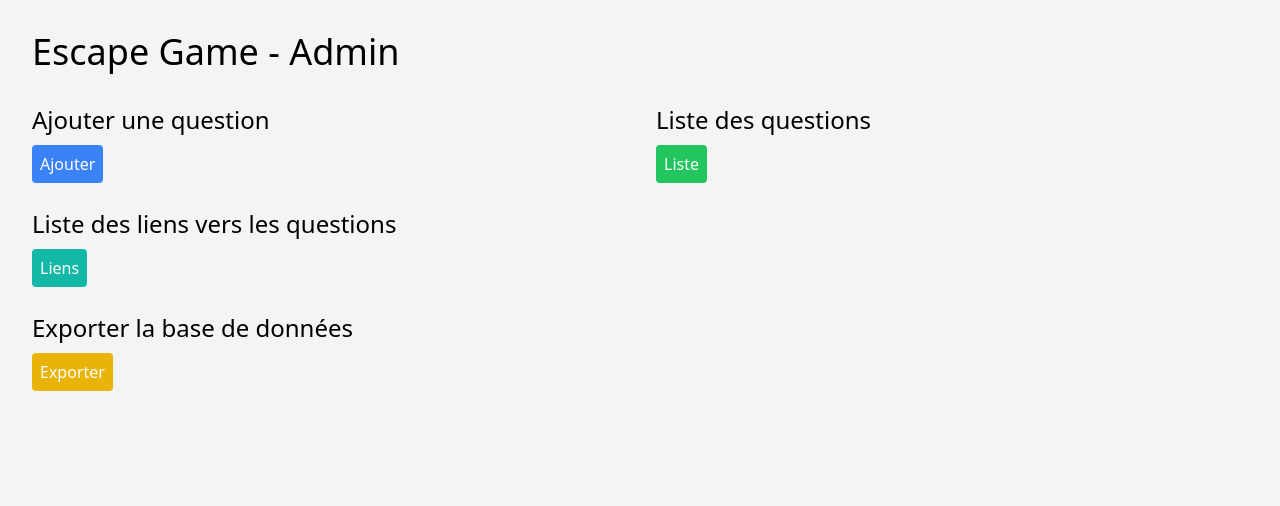
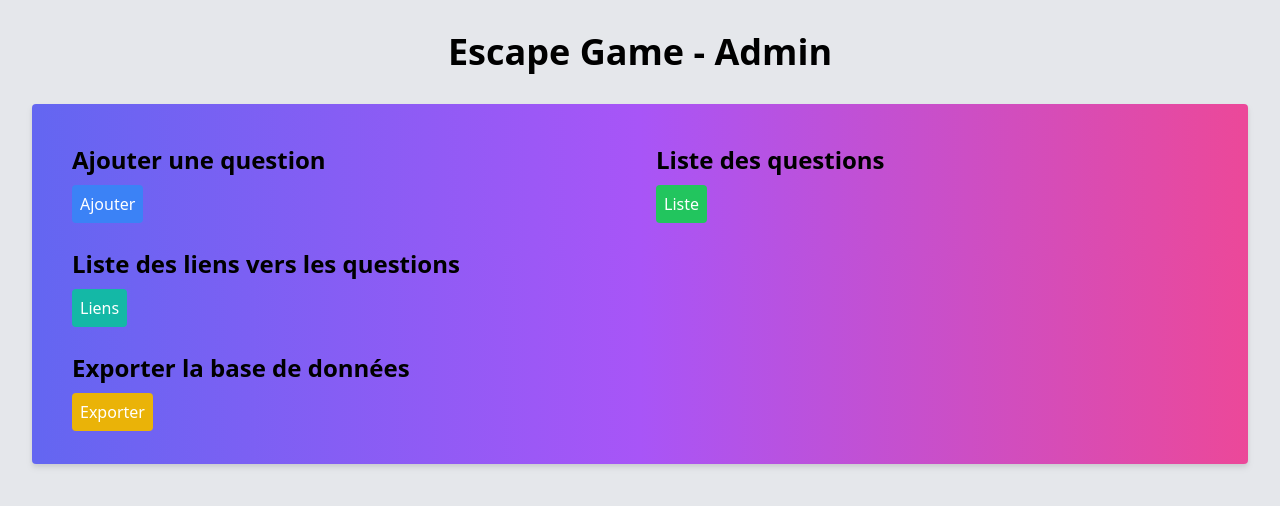
Before and after one commit to CPacBellec/escapegame, a PHP site: page / in a window 1280 px wide. Shown: the top 506 px of the page. Run offline with PHP 8.4, Linux system fonts and the light colour scheme; some libraries are stand-ins or nearby versions.

Commit message:
update page

```diff
--- a/index.php
+++ b/index.php
@@ -5,33 +5,34 @@
     <title>Escape Game</title>
     <script src="https://cdn.tailwindcss.com"></script>
 </head>
-<body class="bg-gray-100 p-8">
+<body class="bg-gray-200 p-8">
 
 <?php
 
 ?>
-    <h1 class="text-4xl mb-8">Escape Game - Admin</h1>
-
+    <h1 class="text-4xl font-bold text-center mb-8">Escape Game - Admin</h1>
+    <div class="bg-gradient-to-r from-indigo-500 via-purple-500 to-pink-500 p-10 rounded drop-shadow-md">
         <div class="grid grid-cols-2 gap-8">
             <div>
-            <h2 class="text-2xl mb-4">Ajouter une question</h2>
+                <h2 class="text-2xl mb-4 font-bold">Ajouter une question</h2>
                 <a href="add_question.php" class="bg-blue-500 text-white p-2 rounded">Ajouter</a>
             </div>
             <div>
-            <h2 class="text-2xl mb-4">Liste des questions</h2>
+                <h2 class="text-2xl mb-4 font-bold">Liste des questions</h2>
                 <a href="list_question.php" class="bg-green-500 text-white p-2 rounded">Liste</a>
             </div>
         </div>
-
         <div class="mt-8">
-        <h2 class="text-2xl mb-4">Liste des liens vers les questions</h2>
+            <h2 class="text-2xl mb-4 font-bold">Liste des liens vers les questions</h2>
             <a href="list_link_question.php" class="bg-teal-500 text-white p-2 rounded">Liens</a>
         </div>
-
         <div class="mt-8">
-        <h2 class="text-2xl mb-4">Exporter la base de données</h2>
+            <h2 class="text-2xl mb-4 font-bold">Exporter la base de données</h2>
             <a href="export_database.php" class="bg-yellow-500 text-white p-2 rounded">Exporter</a>
         </div>
+    </div>
+
+
 
 </body>
 </html>
```
Also changed, not shown: add_question.php (+33 -29 lines), answer_question.php (+16 -6 lines). Lines whose indentation alone changed are shown as unchanged.
